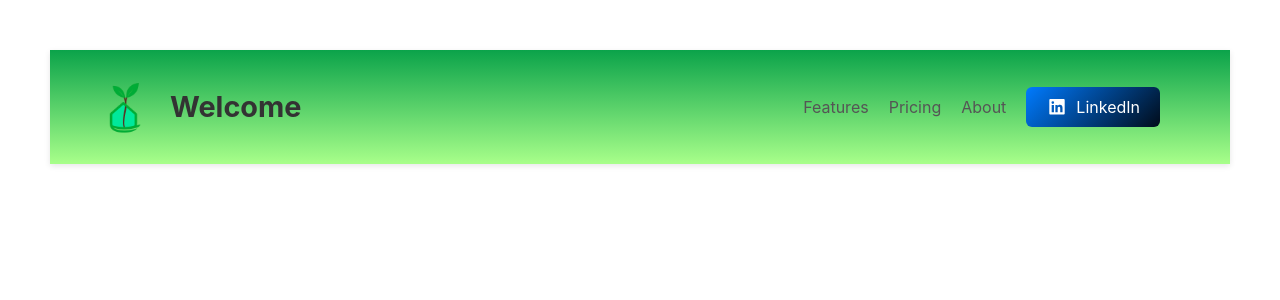
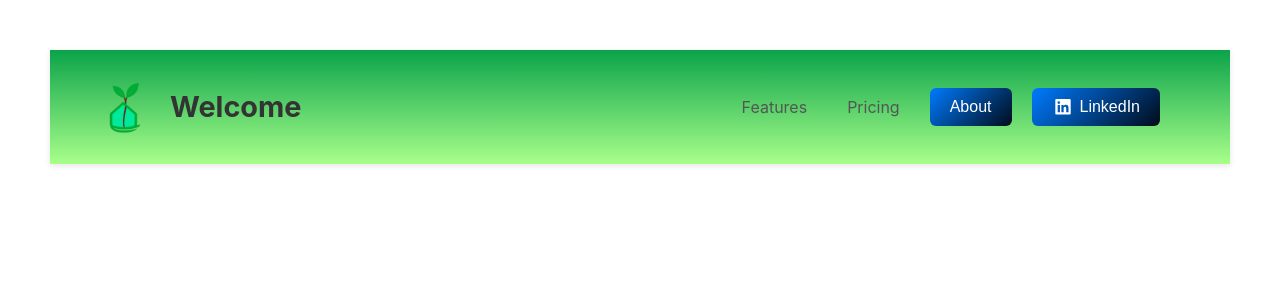
Before and after one commit to Jlcht/Portfolio, a React (Create React App) app: page / in a window 1280 px wide. Shown: the top 300 px of the page. Built offline with nearby package versions, Linux system fonts and the light colour scheme.

Commit message:
Video + link

```diff
--- /dev/null
+++ b/src/components/VideoModal.css
@@ -0,0 +1,39 @@
+.modal-overlay {
+    position: fixed;
+    top: 0;
+    left: 0;
+    width: 100vw;
+    height: 100vh;
+    background: rgba(0,0,0,0.75);
+    display: flex;
+    justify-content: center;
+    align-items: center;
+    z-index: 2000;
+}
+
+.modal-content {
+    position: relative;
+    width: 90%;
+    max-width: 800px;
+    aspect-ratio: 16 / 9;
+    background: #000;
+    border-radius: 8px;
+    overflow: hidden;
+}
+
+.modal-close {
+    position: absolute;
+    top: 10px;
+    right: 10px;
+    font-size: 1.5rem;
+    color: #fff;
+    background: transparent;
+    border: none;
+    cursor: pointer;
+    z-index: 2100;
+}
+
+.modal-video-wrapper {
+    width: 100%;
+    height: 100%;
+}
--- /dev/null
+++ b/src/components/VideoModal.js
@@ -0,0 +1,27 @@
+import React from 'react';
+import './VideoModal.css';
+
+const VideoModal = ({ isOpen, onClose, videoUrl }) => {
+    if (!isOpen) return null;
+
+    return (
+        <div className="modal-overlay" onClick={onClose}>
+            <div className="modal-content" onClick={e => e.stopPropagation()}>
+                <button className="modal-close" onClick={onClose}>×</button>
+                <div className="modal-video-wrapper">
+                    <iframe
+                        width="100%"
+                        height="100%"
+                        src={`${videoUrl}?autoplay=1`}
+                        title="Video Modal"
+                        frameBorder="0"
+                        allow="accelerometer; autoplay; clipboard-write; encrypted-media; gyroscope; picture-in-picture"
+                        allowFullScreen
+                    ></iframe>
+                </div>
+            </div>
+        </div>
+    );
+};
+
+export default VideoModal;
--- a/src/views/Header.css
+++ b/src/views/Header.css
@@ -37,6 +37,48 @@
     justify-content: flex-end;
 }
 
+/* Regular nav links */
+.nav-link {
+    text-decoration: none;
+    font-size: 1rem;
+    color: #555;
+    transition: transform 0.25s ease, color 0.25s ease;
+    display: inline-block;
+    padding: 6px 10px;
+}
+
+.nav-link:hover {
+    color: #000;
+    transform: scale(1.05);
+}
+
+/* Buttons (About + LinkedIn) */
+.nav-btn {
+    display: inline-flex;
+    align-items: center;
+    gap: 6px;
+    font-size: 1rem;
+    padding: 10px 20px;
+    border: none;
+    border-radius: 6px;
+    background: linear-gradient(135deg,#007bff,#010c1a);
+    color: white;
+    cursor: pointer;
+    transition: transform 0.2s ease, background 0.2s ease, box-shadow 0.2s ease;
+    text-decoration: none; /* for LinkedIn link */
+}
+
+.nav-btn:hover {
+    transform: scale(1.1);
+    background: linear-gradient(135deg,#753ef5,#5260ff);
+    box-shadow: 0 0 18px rgba(0,255,170,0.55),0 0 28px rgba(0,140,255,0.45);
+}
+
+.cta-icon {
+    font-size: 1.1rem;
+}
+
+
 .header-nav ul {
     display: flex;
     align-items: center;
@@ -52,40 +94,30 @@
     align-items: center;
 }
 
-.header-nav a {
-    display: inline-block;
-    text-decoration: none;
+/* General nav button styling */
+.nav-btn {
+    display: inline-flex;
+    align-items: center;
+    gap: 6px;
     font-size: 1rem;
-    color: #555;
-    transition: transform 0.25s ease,color 0.25s ease;
+    padding: 10px 20px;
+    border: none;
+    border-radius: 6px;
+    background: linear-gradient(135deg,#007bff,#010c1a);
+    color: white;
+    cursor: pointer;
+    transition: transform 0.2s ease, background 0.2s ease, box-shadow 0.2s ease;
+    text-decoration: none; /* for links like LinkedIn */
 }
 
-.header-nav a:hover {
-    color: #000;
-    transform: scale(1.1);
-}
-
-.header-nav .cta {
-    display: inline-flex; /* aligns icon + text */
-    align-items: center;
-    gap: 8px; /* space between icon and text */
-    padding: 10px 20px;
-    background: linear-gradient(135deg,#007bff,#010c1a);
-    color: white;
-    border-radius: 6px;
-    transition: transform 0.2s ease, background 0.2s ease, box-shadow 0.2s ease;
-    transform-origin: center;
-}
-
-.header-nav .cta:hover {
+.nav-btn:hover {
     transform: scale(1.1);
     background: linear-gradient(135deg,#753ef5,#5260ff);
-    color: #ffffff;
     box-shadow: 0 0 18px rgba(0,255,170,0.55),0 0 28px rgba(0,140,255,0.45);
 }
 
 .cta-icon {
-    font-size: 1.1rem; /* adjust icon size to match text */
+    font-size: 1.1rem;
 }
 
 /* Responsive tweaks */
@@ -130,7 +162,7 @@
         font-size: 1.2rem;
     }
 
-    .header-nav a, .header-nav .cta {
+    .nav-btn {
         font-size: 0.9rem;
         padding: 8px 12px;
     }
--- a/src/views/Header.js
+++ b/src/views/Header.js
@@ -1,10 +1,34 @@
-import React from 'react';
+import React, { useState } from 'react';
 import './Header.css';
 import logoGN from '../assets/images/logo192.png';
 import { FontAwesomeIcon } from '@fortawesome/react-fontawesome';
-import { faLinkedin } from '@fortawesome/free-brands-svg-icons'; // import the specific icon
+import { faLinkedin } from '@fortawesome/free-brands-svg-icons';
+import VideoModal from '../components/VideoModal';
 
-const Header = () => (
+const Header = () => {
+    const [isModalOpen, setIsModalOpen] = useState(false);
+    const videoUrl = 'https://www.youtube.com/embed/-tnPCI5RdNA';
+
+    // Generic click handler
+    const handleClick = (action) => {
+        switch (action.type) {
+            case 'modal':
+                if (action.modalId === 'video') {
+                    setIsModalOpen(true);
+                }
+                break;
+            case 'link':
+                window.open(action.url, '_blank', 'noopener,noreferrer');
+                break;
+            case 'custom':
+                if (typeof action.callback === 'function') action.callback();
+                break;
+            default:
+                console.warn(`No action defined for type: ${action.type}`);
+        }
+    };
+
+    return (
         <header className="header">
             <div className="header-left">
                 <img src={logoGN} alt="Logo" className="header-logo" />
@@ -12,23 +36,43 @@ const Header = () => (
             </div>
             <nav className="header-nav">
                 <ul>
-                <li><a href="#features">Features</a></li>
-                <li><a href="#pricing">Pricing</a></li>
-                <li><a href="#about">About</a></li>
+                    <li><a href="#features" className="nav-link">Features</a></li>
+                    <li><a href="#pricing" className="nav-link">Pricing</a></li>
                     <li>
-                    <a
-                        href="https://www.linkedin.com/in/jean-luc-chumont"
-                        className="cta"
-                        target="_blank"
-                        rel="noopener noreferrer"
+                        <button
+                            className="nav-btn"
+                            onClick={() => handleClick({ type: 'modal', modalId: 'video' })}
+                        >
+                            About
+                        </button>
+                    </li>
+                    <li>
+                        <button
+                            className="nav-btn cta"
+                            onClick={() =>
+                                handleClick({ type: 'link', url: 'https://www.linkedin.com/in/jean-luc-chumont' })
+                            }
                         >
                             <FontAwesomeIcon icon={faLinkedin} className="cta-icon" />
                             LinkedIn
-                    </a>
+                        </button>
                     </li>
+                    {/* Example future button */}
+                    {/* <li>
+                        <button className="nav-btn" onClick={() => handleClick({ type: 'custom', callback: () => alert('Future action!') })}>
+                            Future Button
+                        </button>
+                    </li> */}
                 </ul>
             </nav>
+
+            <VideoModal
+                isOpen={isModalOpen}
+                onClose={() => setIsModalOpen(false)}
+                videoUrl={videoUrl}
+            />
         </header>
     );
+};
 
 export default Header;
```
Lines whose indentation alone changed are shown as unchanged.
